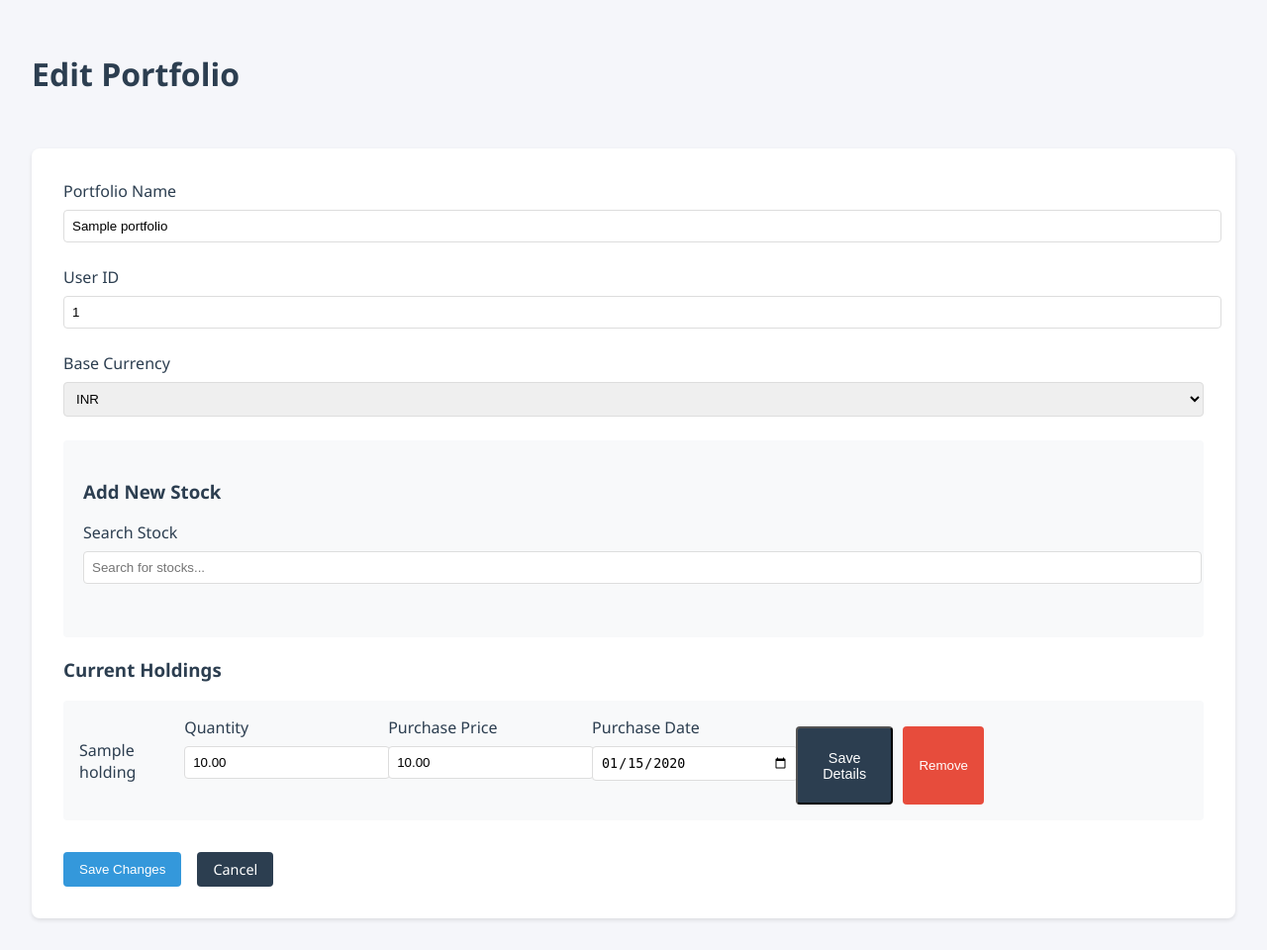
After one commit to thoughtexpress/portfolio_tracker, a Flask app: template web/templates/portfolio/edit.html in a window 1280 px wide. The commit adds this page. Shown: the whole page at 99% size. Run offline with Flask 3, Linux system fonts and the light colour scheme; the template is opened without the code that fills it: most values are stand-ins (such as "Sample title", 1, 10 or a date in 2020).

Commit message:
enable CRUD on the portfolio and stocks

```diff
--- a/app.py
+++ b/app.py
@@ -236,6 +236,108 @@ def list_portfolios():
         logger.error(traceback.format_exc())
         return jsonify({'error': 'Failed to fetch portfolios'}), 500
 
+@app.route('/portfolios/<portfolio_id>/edit', methods=['GET', 'POST'])
+def edit_portfolio(portfolio_id):
+    """Edit portfolio page"""
+    try:
+        if request.method == 'GET':
+            logger.info(f"Fetching portfolio with ID: {portfolio_id}")
+
+            # Fetch the portfolio
+            portfolio = portfolios_collection.find_one({'_id': ObjectId(portfolio_id)})
+            if not portfolio:
+                logger.error(f"Portfolio not found: {portfolio_id}")
+                return jsonify({'error': 'Portfolio not found'}), 404
+
+            # Convert ObjectId to string
+            portfolio['_id'] = str(portfolio['_id'])
+
+            # Log holdings for debugging
+            logger.info(f"Portfolio holdings before processing: {portfolio.get('holdings', [])}")
+
+            # Create a list of ObjectIds for stock lookup
+            stock_ids = [ObjectId(holding['stock_id']) for holding in portfolio.get('holdings', [])]
+            logger.info(f"Looking up stocks with IDs: {stock_ids}")
+
+            # Fetch all required stocks in one query
+            stocks_cursor = stocks_collection.find({'_id': {'$in': stock_ids}})
+            stocks = {}
+            for stock in stocks_cursor:
+                stock_id = str(stock['_id'])
+                stocks[stock_id] = {
+                    'symbol': stock.get('identifiers', {}).get('nse_code', ''),
+                    'name': stock.get('display_name', '')
+                }
+                logger.info(f"Found stock: {stock_id} -> {stocks[stock_id]}")
+
+            # Convert Decimal128 to float and add stock details for display
+            for holding in portfolio.get('holdings', []):
+                if 'quantity' in holding:
+                    holding['quantity'] = float(holding['quantity'].to_decimal())
+                if 'purchase_price' in holding:
+                    holding['purchase_price'] = float(holding['purchase_price'].to_decimal())
+
+                # Add stock details from our fetched stocks
+                stock_info = stocks.get(holding['stock_id'])
+                if stock_info:
+                    holding['stock_symbol'] = stock_info['symbol']
+                    holding['stock_name'] = stock_info['name']
+                    logger.info(f"Mapped holding {holding['stock_id']} to stock: {stock_info}")
+                else:
+                    logger.error(f"No stock found for ID: {holding['stock_id']}")
+                    holding['stock_symbol'] = 'Unknown'
+                    holding['stock_name'] = 'Stock Not Found'
+
+            logger.info(f"Final portfolio data: {portfolio}")
+            return render_template('portfolio/edit.html', portfolio=portfolio)
+
+        elif request.method == 'POST':
+            data = request.json
+            logger.info(f"Received edit data: {data}")
+
+            # Validate required fields
+            required_fields = ['name', 'user_id', 'base_currency', 'holdings']
+            for field in required_fields:
+                if field not in data:
+                    return jsonify({'error': f"Missing required field: {field}"}), 400
+
+            # Update portfolio with proper MongoDB types
+            try:
+                updated_portfolio = {
+                    'name': data['name'],
+                    'user_id': data['user_id'],
+                    'base_currency': data['base_currency'],
+                    'holdings': [{
+                        'stock_id': h['stock_id'],
+                        'quantity': Decimal128(str(h['quantity'])),
+                        'purchase_price': Decimal128(str(h['purchase_price'])),
+                        'purchase_date': datetime.strptime(h['purchase_date'], '%Y-%m-%d').replace(tzinfo=timezone.utc)
+                    } for h in data['holdings']],
+                    'updated_at': datetime.now(timezone.utc)
+                }
+
+                result = portfolios_collection.update_one(
+                    {'_id': ObjectId(portfolio_id)},
+                    {'$set': updated_portfolio}
+                )
+
+                if result.modified_count == 0:
+                    return jsonify({'error': 'Portfolio not found or no changes made'}), 404
+
+                return jsonify({
+                    'success': True,
+                    'message': 'Portfolio updated successfully'
+                })
+
+            except ValueError as e:
+                logger.error(f"Data conversion error: {e}")
+                return jsonify({'error': f"Invalid data format: {str(e)}"}), 400
+
+    except Exception as e:
+        logger.error(f"Error in edit_portfolio: {e}")
+        logger.error(traceback.format_exc())
+        return jsonify({'error': 'Internal server error'}), 500
+
 if __name__ == '__main__':
     logger.info(f"Starting Flask application...")
     logger.info(f"Template folder: {app.template_folder}")
--- /dev/null
+++ b/web/templates/portfolio/edit.html
@@ -0,0 +1,294 @@
+<!DOCTYPE html>
+<html>
+<head>
+    <title>Edit Portfolio</title>
+    <link rel="stylesheet" href="{{ url_for('static', filename='css/style.css') }}">
+    <style>
+        .search-section {
+            margin: 20px 0;
+            padding: 20px;
+            background: #f8f9fa;
+            border-radius: 4px;
+        }
+        #stockSearchResults {
+            margin-top: 10px;
+            max-height: 200px;
+            overflow-y: auto;
+        }
+        .search-result-item {
+            padding: 10px;
+            border-bottom: 1px solid #eee;
+            display: flex;
+            justify-content: space-between;
+            align-items: center;
+        }
+        .button-group {
+            display: flex;
+            gap: 10px;
+            margin-top: 10px;
+        }
+        .save-status {
+            margin-left: 10px;
+            font-size: 0.9em;
+            color: #28a745;
+        }
+        .holding-details input.saved {
+            background-color: #e8f5e9;
+        }
+        .holding-details {
+            position: relative;
+        }
+        .save-status {
+            display: none;
+            position: absolute;
+            right: 10px;
+            top: -20px;
+            background: #28a745;
+            color: white;
+            padding: 2px 8px;
+            border-radius: 4px;
+            font-size: 0.8em;
+        }
+    </style>
+</head>
+<body>
+    <div class="dashboard">
+        <div class="header">
+            <h1>Edit Portfolio</h1>
+        </div>
+
+        <div class="portfolio-form">
+            <form id="editPortfolioForm" onsubmit="return false;">
+                <div class="form-group">
+                    <label for="portfolioName" class="label">Portfolio Name</label>
+                    <input type="text" id="portfolioName" value="{{ portfolio.name }}" required>
+                </div>
+
+                <div class="form-group">
+                    <label for="userId" class="label">User ID</label>
+                    <input type="text" id="userId" value="{{ portfolio.user_id }}" required>
+                </div>
+
+                <div class="form-group">
+                    <label for="baseCurrency" class="label">Base Currency</label>
+                    <select id="baseCurrency" required>
+                        <option value="INR" {% if portfolio.base_currency == 'INR' %}selected{% endif %}>INR</option>
+                        <option value="USD" {% if portfolio.base_currency == 'USD' %}selected{% endif %}>USD</option>
+                    </select>
+                </div>
+
+                <div class="search-section">
+                    <h3>Add New Stock</h3>
+                    <div class="form-group">
+                        <label for="stockSearch" class="label">Search Stock</label>
+                        <input type="text" id="stockSearch" placeholder="Search for stocks...">
+                        <div id="stockSearchResults"></div>
+                    </div>
+                </div>
+
+                <div class="holdings-section">
+                    <h3>Current Holdings</h3>
+                    <div id="holdingsList">
+                        {% for holding in portfolio.holdings %}
+                        <div class="holding-item" data-stock-id="{{ holding.stock_id }}">
+                            <div class="stock-info">
+                                <p class="stock-name">{{ holding.stock_name }}</p>
+                            </div>
+                            <div class="holding-details">
+                                <div class="form-group">
+                                    <label class="label">Quantity</label>
+                                    <input type="number" class="quantity" value="{{ "%.2f"|format(holding.quantity) }}" step="0.01" required>
+                                </div>
+                                <div class="form-group">
+                                    <label class="label">Purchase Price</label>
+                                    <input type="number" class="purchase-price" value="{{ "%.2f"|format(holding.purchase_price) }}" step="0.01" required>
+                                </div>
+                                <div class="form-group">
+                                    <label class="label">Purchase Date</label>
+                                    <input type="date" class="purchase-date" value="{{ holding.purchase_date.strftime('%Y-%m-%d') }}" required>
+                                </div>
+                                <div class="button-group">
+                                    <button type="button" class="btn-secondary" onclick="saveStockDetails(this)">Save Details</button>
+                                    <button type="button" class="btn-danger" onclick="removeHolding(this)">Remove</button>
+                                </div>
+                                <span class="save-status"></span>
+                            </div>
+                        </div>
+                        {% endfor %}
+                    </div>
+                </div>
+
+                <div class="form-actions">
+                    <button type="button" onclick="savePortfolio()" class="btn-primary">Save Changes</button>
+                    <a href="{{ url_for('list_portfolios') }}" class="btn-secondary">Cancel</a>
+                </div>
+            </form>
+        </div>
+    </div>
+
+    <script>
+        function debounce(func, wait) {
+            let timeout;
+            return function(...args) {
+                clearTimeout(timeout);
+                timeout = setTimeout(() => func.apply(this, args), wait);
+            };
+        }
+
+        const searchStocks = debounce(async (query) => {
+            if (query.length < 2) return;
+
+            try {
+                const response = await fetch(`/portfolios/api/stocks/search?query=${encodeURIComponent(query)}`);
+                const stocks = await response.json();
+
+                const resultsDiv = document.getElementById('stockSearchResults');
+                resultsDiv.innerHTML = stocks.map(stock => `
+                    <div class="search-result-item">
+                        <div class="stock-info">
+                            <span class="stock-symbol">${stock.symbol}</span>
+                            <span class="stock-name">${stock.name}</span>
+                        </div>
+                        <button onclick="addNewStock('${stock.id}', '${stock.symbol}', '${stock.name}')"
+                                class="btn-primary">Add</button>
+                    </div>
+                `).join('');
+            } catch (error) {
+                console.error('Search error:', error);
+            }
+        }, 300);
+
+        function addNewStock(stockId, symbol, name) {
+            const holdingsList = document.getElementById('holdingsList');
+            const today = new Date().toISOString().split('T')[0];
+
+            const newHolding = document.createElement('div');
+            newHolding.className = 'holding-item';
+            newHolding.dataset.stockId = stockId;
+            newHolding.innerHTML = `
+                <div class="stock-info">
+                    <p class="stock-name">${name}</p>
+                </div>
+                <div class="holding-details">
+                    <div class="form-group">
+                        <label class="label">Quantity</label>
+                        <input type="number" class="quantity" value="0" step="0.01" required>
+                    </div>
+                    <div class="form-group">
+                        <label class="label">Purchase Price</label>
+                        <input type="number" class="purchase-price" value="0" step="0.01" required>
+                    </div>
+                    <div class="form-group">
+                        <label class="label">Purchase Date</label>
+                        <input type="date" class="purchase-date" value="${today}" required>
+                    </div>
+                    <div class="button-group">
+                        <button type="button" class="btn-secondary" onclick="saveStockDetails(this)">Save Details</button>
+                        <button type="button" class="btn-danger" onclick="removeHolding(this)">Remove</button>
+                    </div>
+                    <span class="save-status"></span>
+                </div>
+            `;
+
+            holdingsList.appendChild(newHolding);
+        }
+
+        function removeHolding(button) {
+            if (confirm('Are you sure you want to remove this holding?')) {
+                button.closest('.holding-item').remove();
+            }
+        }
+
+        function saveStockDetails(button) {
+            const holdingItem = button.closest('.holding-item');
+            const inputs = holdingItem.querySelectorAll('input');
+            const saveStatus = holdingItem.querySelector('.save-status');
+
+            let isValid = true;
+            inputs.forEach(input => {
+                if (!input.value) {
+                    isValid = false;
+                    input.classList.add('error');
+                } else {
+                    input.classList.remove('error');
+                }
+            });
+
+            if (!isValid) {
+                alert('Please fill in all fields');
+                return;
+            }
+
+            const stockData = {
+                stock_id: holdingItem.dataset.stockId,
+                quantity: parseFloat(holdingItem.querySelector('.quantity').value),
+                purchase_price: parseFloat(holdingItem.querySelector('.purchase-price').value),
+                purchase_date: holdingItem.querySelector('.purchase-date').value
+            };
+
+            savedStocks.set(stockData.stock_id, stockData);
+
+            inputs.forEach(input => {
+                input.classList.add('saved');
+            });
+
+            saveStatus.style.display = 'block';
+            saveStatus.textContent = 'Details Saved!';
+
+            setTimeout(() => {
+                saveStatus.style.display = 'none';
+            }, 2000);
+        }
+
+        const savedStocks = new Map();
+
+        async function savePortfolio() {
+            try {
+                const holdings = Array.from(document.querySelectorAll('.holding-item')).map(item => {
+                    const stockId = item.dataset.stockId;
+                    if (savedStocks.has(stockId)) {
+                        return savedStocks.get(stockId);
+                    }
+                    return {
+                        stock_id: stockId,
+                        quantity: parseFloat(item.querySelector('.quantity').value),
+                        purchase_price: parseFloat(item.querySelector('.purchase-price').value),
+                        purchase_date: item.querySelector('.purchase-date').value
+                    };
+                });
+
+                const portfolioData = {
+                    name: document.getElementById('portfolioName').value,
+                    user_id: document.getElementById('userId').value,
+                    base_currency: document.getElementById('baseCurrency').value,
+                    holdings: holdings
+                };
+
+                const response = await fetch('/portfolios/{{ portfolio._id }}/edit', {
+                    method: 'POST',
+                    headers: {
+                        'Content-Type': 'application/json',
+                    },
+                    body: JSON.stringify(portfolioData)
+                });
+
+                const result = await response.json();
+
+                if (response.ok) {
+                    alert('Portfolio updated successfully!');
+                    window.location.href = '/portfolios';
+                } else {
+                    throw new Error(result.error || 'Failed to update portfolio');
+                }
+            } catch (error) {
+                console.error('Error updating portfolio:', error);
+                alert('Error updating portfolio: ' + error.message);
+            }
+        }
+
+        document.getElementById('stockSearch').addEventListener('input', (e) => {
+            searchStocks(e.target.value);
+        });
+    </script>
+</body>
+</html>
--- a/web/templates/portfolio/list.html
+++ b/web/templates/portfolio/list.html
@@ -50,7 +50,10 @@
         <div class="portfolio-grid">
             {% for portfolio in portfolios %}
             <div class="portfolio-card">
-                <h2>{{ portfolio.name }}</h2>
+                <div class="portfolio-header">
+                    <h2>{{ portfolio.name }}</h2>
+                    <a href="{{ url_for('edit_portfolio', portfolio_id=portfolio._id) }}" class="btn-secondary">Edit Portfolio</a>
+                </div>
                 <div class="portfolio-info">
                     <p><span class="label">Currency:</span> {{ portfolio.base_currency }}</p>
                     <p><span class="label">User ID:</span> {{ portfolio.user_id }}</p>
```
